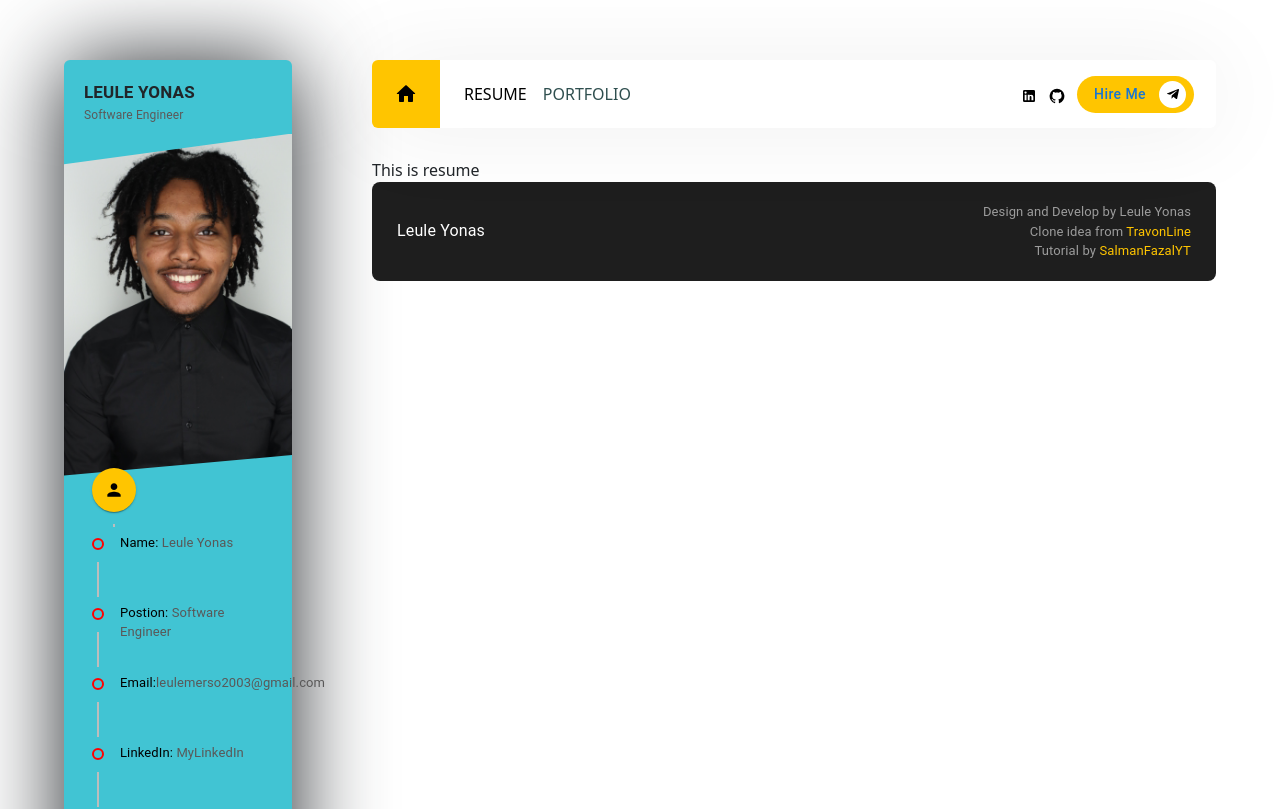
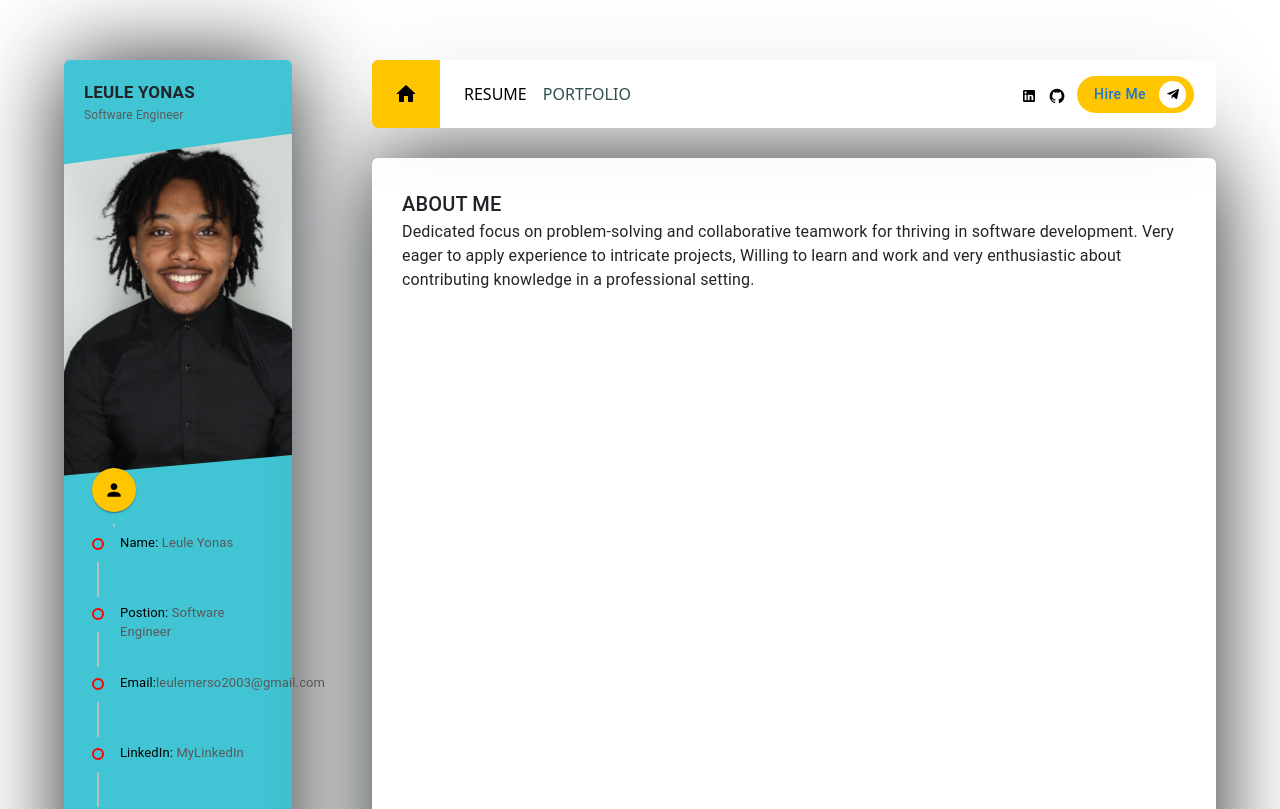
Before and after one commit to LeuleY/PersonalPage, a React (Create React App) app: page / in a window 1280 px wide. Shown: the top 809 px of the page. Built offline with nearby package versions, Linux system fonts and the light colour scheme.

Commit message:
ABOUT ME SECTION

```diff
--- a/src/App.css
+++ b/src/App.css
@@ -18,3 +18,39 @@
     -webkit-box-shadow: 0px 2px 92px 0px ;
     -moz-box-shadow:  0px 2px 92px 0px ;;
 }
+
+.main-content{
+    background-color: white;
+    min-height: 100vh;
+    border-radius: 6px;
+    -moz-border-radius: 6px;
+    -webkit-border-radius: 6px;
+    margin-bottom: 30px;
+    padding: 30px;
+  }
+
+.section title{
+    position: relative;
+    display: inline-block;
+    padding: 0 3px;
+}
+
+.section title .section_title_text{
+    font-size: 18px;
+    font-weight: 600;
+    position: relative;
+    margin: 0;
+}
+
+.section_title_span{
+    position: absolute;
+    height: 7px;
+    width: 100%;
+    bottom:0;
+    opacity: 0.4;
+    left: 0;
+    background-color: var(--main-color);
+
+}
+
+/* 21:56 */
--- a/src/App.js
+++ b/src/App.js
@@ -1,13 +1,8 @@
 import React from "react";
 import { Container, Grid } from "@mui/material";
 
-import Switch from '@mui/material/Switch';
-import { BrowserRouter as Router, Routes, Route } from 'react-router-dom';
-
-
-
-
-
+import Switch from "@mui/material/Switch";
+import { BrowserRouter as Router, Routes, Route } from "react-router-dom";
 
 import Profile from "./components/Profile/Profile";
 import Header from "./components/Header/Header";
@@ -15,41 +10,29 @@ import Footer from "./components/Footer/Footer";
 import Portfolio from "./pages/Portfolio/Portfolio";
 import Resume from "./pages/Resume/Resume";
 
-
-
 import "./App.css";
 
 function App() {
   return (
     <Container className="top_60">
       <Grid container spacing={10}>
-
-        <Grid item
-          xs={12}
-          sm={12}
-          md={4}
-          lg={3}
-
-        >
+        <Grid item xs={12} sm={12} md={4} lg={3}>
           <Profile />
         </Grid>
 
         <Grid item xs style={{ backgroundColor: "" }}>
-
           <Router>
-          <Header />
-
-            <Routes>
-
-              <Route path="/Portfolio" element={<Portfolio />} />
-              <Route path="/" element={<Resume />} />
-
-            </Routes>
+            <Header />
+            <div className="main-content container_shadow">
+              <Routes>
+                <Route path="/Portfolio" element={<Portfolio />} />
+                <Route path="/" element={<Resume />} />
+              </Routes>
+            </div>
           </Router>
 
           <Footer />
         </Grid>
-
       </Grid>
     </Container>
   );
--- a/src/pages/Resume/Resume.js
+++ b/src/pages/Resume/Resume.js
@@ -1,11 +1,48 @@
-import React from 'react'
+import React from "react";
+import "./Resume.css";
+import { Container, Grid, Typography } from "@mui/material";
+import resumeData from "../../utils/resumeData";
+
 
 const Resume = () => {
   return (
-    <div>
-        This is resume
-    </div>
-  )
-}
+    <>
+      {/* ABOUT ME */}
+      <Grid container className="section">
+        <Grid item className="section_title" xs={12}>
+          <span>
 
-export default Resume
+          </span>
+          <Typography variant="h6" className="section_title_text">ABOUT ME</Typography>
+
+        </Grid>
+          <Grid item xs={12}>
+            <Typography className="aboutme_text">
+              {resumeData.About}
+            </Typography>
+
+          </Grid>
+
+
+      </Grid>
+
+      {/* Expereince and Education */}
+      <Grid container className="section"></Grid>
+
+      {/* Services  */}
+
+      <Grid container className="section"></Grid>
+
+      {/*  Skills */}
+
+      <Grid container className="section"></Grid>
+
+      {/* Contact */}
+
+      <Grid container className="section"></Grid>
+    </>
+    //
+  );
+};
+
+export default Resume;
--- a/src/utils/resumeData.js
+++ b/src/utils/resumeData.js
@@ -24,6 +24,8 @@ export default {
 
 
         }
-    }
+    },
+
+    About: "Dedicated focus on problem-solving and collaborative teamwork for thriving in software development. Very eager to apply experience to intricate projects, Willing to learn and work  and very enthusiastic about contributing knowledge in a professional setting. "
 
 };
```
Also changed, not shown: src/index.css (line endings or trailing spaces), src/pages/Resume/Resume.css (added).
